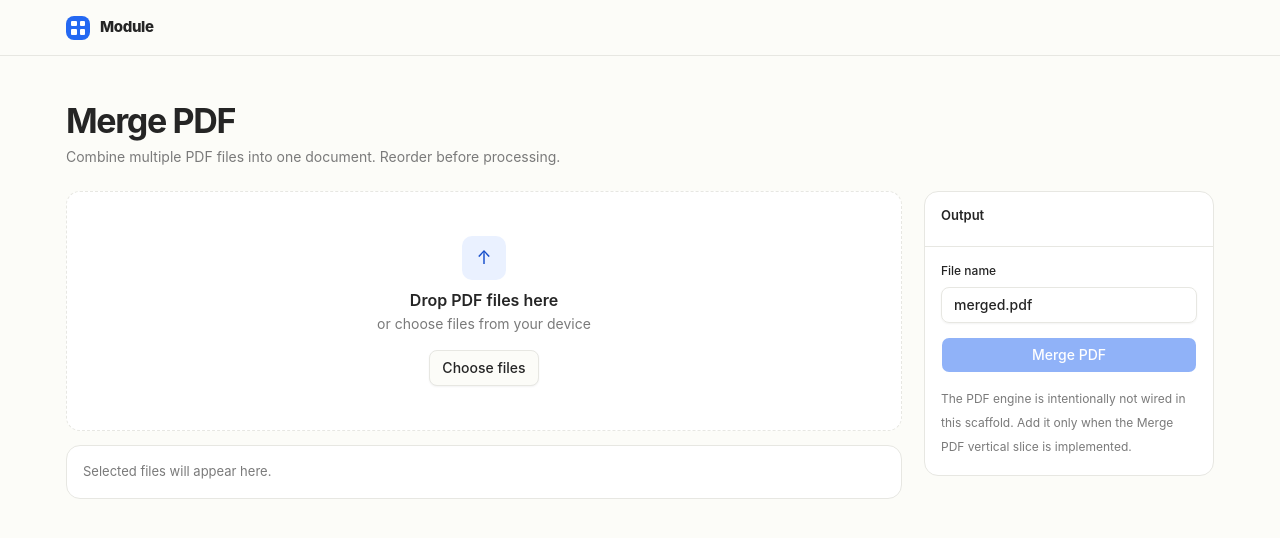
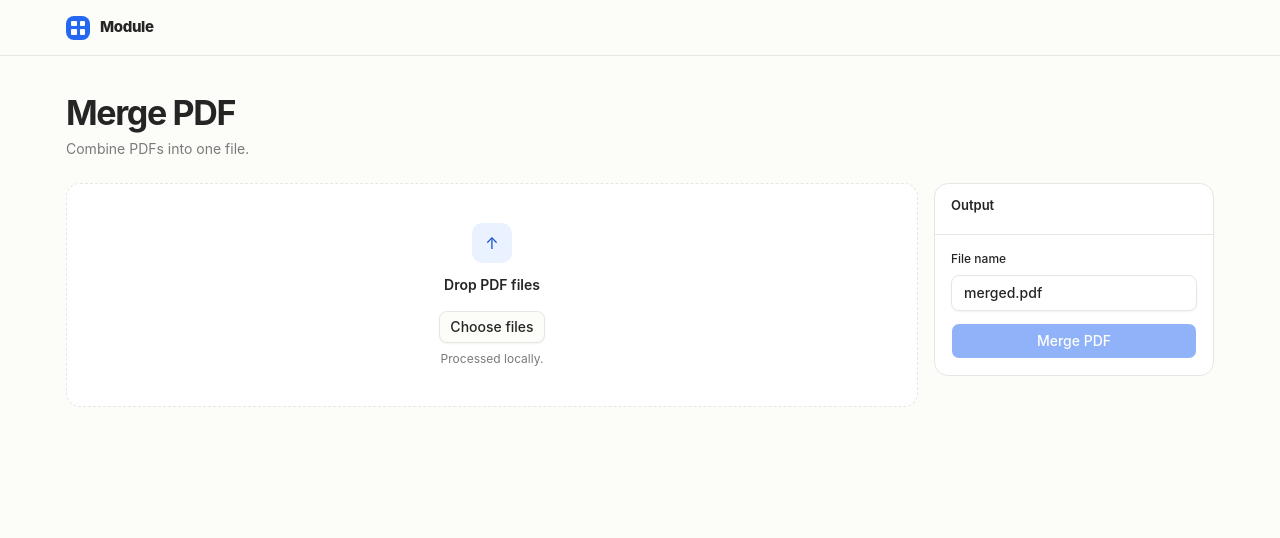
Before and after one commit to howlil/modu-app, a SvelteKit app: page /pdf/merge in a window 1280 px wide. Shown: the top 538 px of the page. Built offline with nearby package versions, Linux system fonts and the light colour scheme.

Commit message:
design: simplify src/routes/pdf/merge/+page.svelte

```diff
--- a/src/routes/pdf/merge/+page.svelte
+++ b/src/routes/pdf/merge/+page.svelte
@@ -7,50 +7,36 @@
 
 <svelte:head><title>Merge PDF — Module</title></svelte:head>
 
-<section class="py-12 max-[760px]:py-7">
+<section class="py-10 max-[760px]:py-7">
   <ToolHeader
-    eyebrow="Module / PDF"
     title="Merge PDF"
-    description="Combine multiple PDF files into one document. Reorder before processing."
-    privacy="Files stay on this device"
+    description="Combine PDFs into one file."
   />
 
-  <div class="grid grid-cols-[minmax(0,1fr)_290px] items-start gap-[22px] max-[860px]:grid-cols-1">
-    <div class="grid gap-3.5">
-      <Card.Root class="min-h-60 justify-center gap-0 border-dashed py-0 shadow-none">
-        <Card.Content class="grid place-items-center p-6 text-center">
-          <div>
-            <div class="mx-auto mb-3 grid size-11 place-items-center rounded-lg bg-secondary text-lg text-secondary-foreground">↑</div>
-            <Card.Title>Drop PDF files here</Card.Title>
-            <Card.Description class="mt-1.5">or choose files from your device</Card.Description>
-            <Button variant="outline" class="mt-4">Choose files</Button>
-          </div>
-        </Card.Content>
-      </Card.Root>
-
-      <Card.Root class="gap-0 py-0 shadow-none">
-        <Card.Content class="p-4 text-[13px] text-muted-foreground">
-          Selected files will appear here.
-        </Card.Content>
-      </Card.Root>
-    </div>
+  <div class="grid grid-cols-[minmax(0,1fr)_280px] items-start gap-4 max-[860px]:grid-cols-1">
+    <Card.Root class="min-h-56 justify-center gap-0 border-dashed py-0 shadow-none">
+      <Card.Content class="grid place-items-center p-6 text-center">
+        <div>
+          <div class="mx-auto mb-3 grid size-10 place-items-center rounded-lg bg-secondary text-base text-secondary-foreground">↑</div>
+          <Card.Title class="text-sm">Drop PDF files</Card.Title>
+          <Button variant="outline" size="sm" class="mt-4">Choose files</Button>
+          <p class="mt-2 text-xs text-muted-foreground">Processed locally.</p>
+        </div>
+      </Card.Content>
+    </Card.Root>
 
     <Card.Root class="gap-0 py-0 shadow-none">
-      <Card.Header class="border-b px-4 py-3.5">
+      <Card.Header class="border-b px-4 py-3">
         <Card.Title class="text-[13px]">Output</Card.Title>
       </Card.Header>
 
-      <Card.Content class="grid gap-3.5 p-4">
+      <Card.Content class="grid gap-3 p-4">
         <label class="grid gap-2 text-xs font-medium" for="output-name">
           File name
           <Input id="output-name" value="merged.pdf" />
         </label>
 
         <Button class="w-full" disabled>Merge PDF</Button>
-
-        <Card.Description class="text-xs leading-6">
-          The PDF engine is intentionally not wired in this scaffold. Add it only when the Merge PDF vertical slice is implemented.
-        </Card.Description>
       </Card.Content>
     </Card.Root>
   </div>
```
